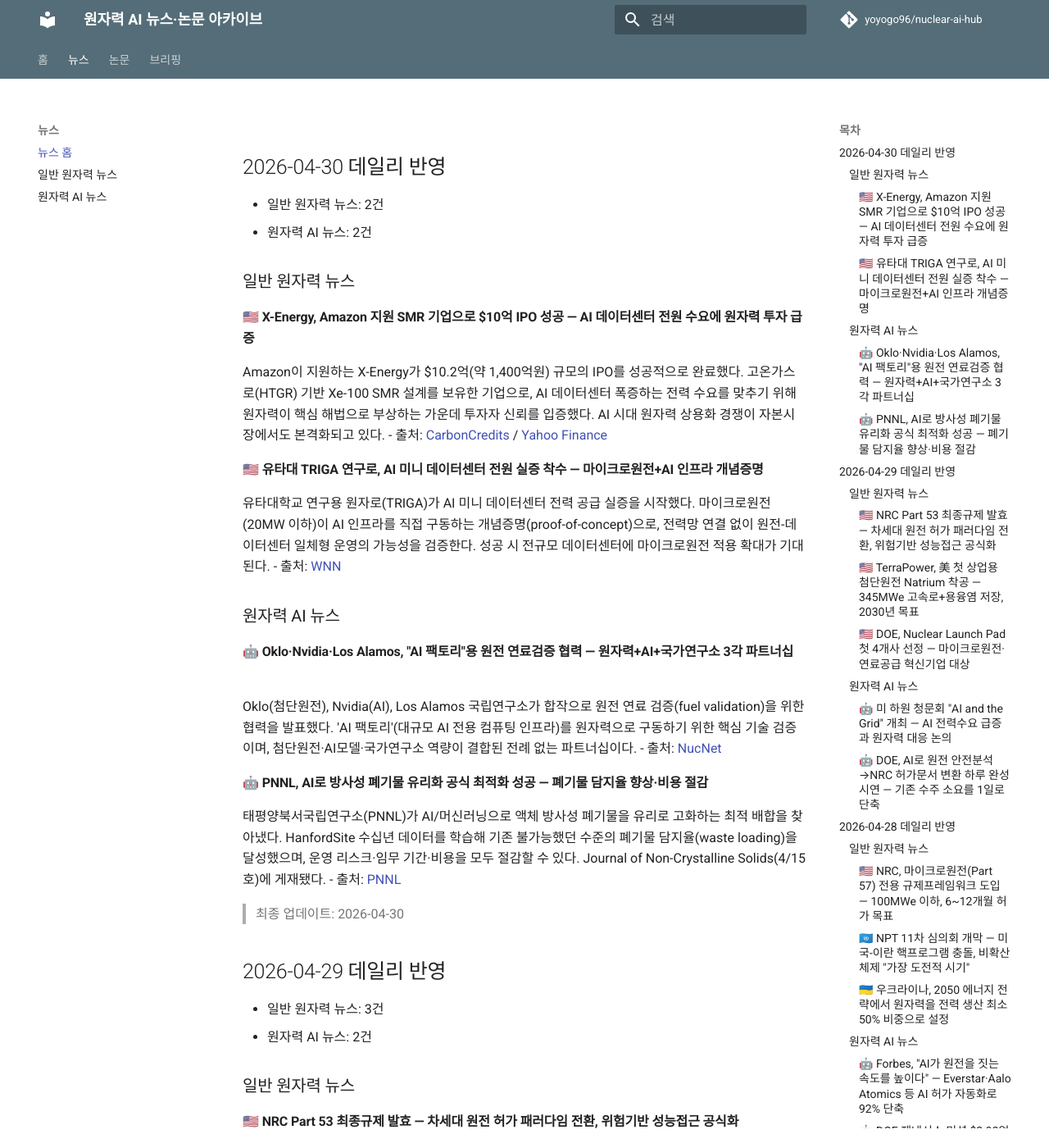
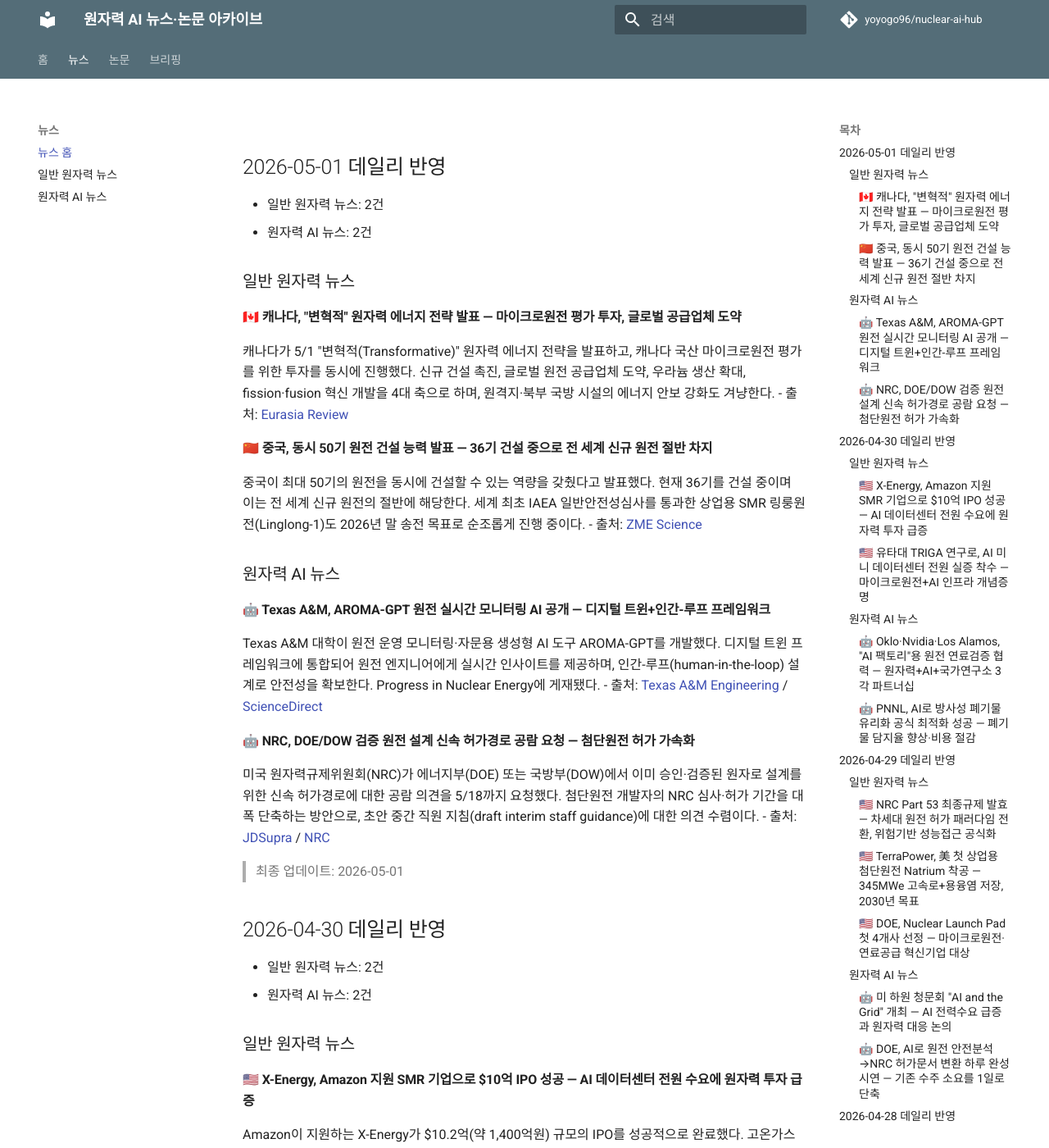
Before and after one commit to yoyogo96/nuclear-ai-hub, an MkDocs documentation site: the page built from docs/news/index.md, in a window 1280 px wide and 1400 px high. Shown: the whole window at 82% size. Built offline with MkDocs 1.6.1 and Material for MkDocs 9.7.7, drawn with Linux system fonts in a browser that asks for light colours; comment, search, counter and statistics services are not loaded; some of the changed text lies outside the part shown.

Commit message:
📰 2026-05-01 데일리 업데이트: 캐나다 원자력전략, 중국 50기 건설, AROMA-GPT 논문

```diff
--- a/docs/briefings/index.md
+++ b/docs/briefings/index.md
@@ -1,3 +1,21 @@
+## 2026-05-01 데일리 브리핑
+
+### 오늘의 3줄 요약
+1. 캐나다가 "변혁적" 원자력 에너지 전략 발표 — 마이크로원전 평가 투자와 글로벌 공급업체 도약을 4대 축으로 제시.
+2. 중국, 최대 50기 동시 건설 능력 발표 — 36기 건설 중으로 전 세계 신규 원전 절반 차지, 링룽원전 SMR 올해 송전 목표.
+3. Texas A&M, AROMA-GPT 원전 모니터링 AI를 Progress in Nuclear Energy에 게재 — 디지털 트윈+인간-루프 실시간 안전 감시 시스템.
+
+### 주요 뉴스 키워드
+캐나다 원자력 전략, 중국 50기 동시건설, AROMA-GPT, NRC 신속허가경로, 마이크로원전
+
+### 관련 링크
+- [캐나다 원자력 전략 (Eurasia Review)](https://www.eurasiareview.com/01052026-canada-unveils-new-nuclear-strategy-and-microreactor-initiative/)
+- [중국 50기 건설 (ZME Science)](https://www.zmescience.com/science/news-science/china-says-it-can-now-build-50-nuclear-reactors-at-once-what-about-the-united-states/)
+- [AROMA-GPT (Texas A&M)](https://news.engineering.tamu.edu/news/2026/04/29/bridging-ai-and-nuclear-power-for-enhanced-reactor-safety/)
+- [NRC 신속허가경로 (JDSupra)](https://www.jdsupra.com/legalnews/the-nrc-seeks-public-comment-by-may-18-6440235/)
+
+---
+
 ## 2026-04-30 데일리 브리핑
 
 ### 오늘의 3줄 요약
--- a/docs/news/index.md
+++ b/docs/news/index.md
@@ -1,3 +1,29 @@
+## 2026-05-01 데일리 반영
+- 일반 원자력 뉴스: 2건
+- 원자력 AI 뉴스: 2건
+
+### 일반 원자력 뉴스
+
+#### 🇨🇦 캐나다, "변혁적" 원자력 에너지 전략 발표 — 마이크로원전 평가 투자, 글로벌 공급업체 도약
+캐나다가 5/1 "변혁적(Transformative)" 원자력 에너지 전략을 발표하고, 캐나다 국산 마이크로원전 평가를 위한 투자를 동시에 진행했다. 신규 건설 촉진, 글로벌 원전 공급업체 도약, 우라늄 생산 확대, fission·fusion 혁신 개발을 4대 축으로 하며, 원격지·북부 국방 시설의 에너지 안보 강화도 겨냥한다.
+- 출처: [Eurasia Review](https://www.eurasiareview.com/01052026-canada-unveils-new-nuclear-strategy-and-microreactor-initiative/)
+
+#### 🇨🇳 중국, 동시 50기 원전 건설 능력 발표 — 36기 건설 중으로 전 세계 신규 원전 절반 차지
+중국이 최대 50기의 원전을 동시에 건설할 수 있는 역량을 갖췄다고 발표했다. 현재 36기를 건설 중이며 이는 전 세계 신규 원전의 절반에 해당한다. 세계 최초 IAEA 일반안전성심사를 통과한 상업용 SMR 링룽원전(Linglong-1)도 2026년 말 송전 목표로 순조롭게 진행 중이다.
+- 출처: [ZME Science](https://www.zmescience.com/science/news-science/china-says-it-can-now-build-50-nuclear-reactors-at-once-what-about-the-united-states/)
+
+### 원자력 AI 뉴스
+
+#### 🤖 Texas A&M, AROMA-GPT 원전 실시간 모니터링 AI 공개 — 디지털 트윈+인간-루프 프레임워크
+Texas A&M 대학이 원전 운영 모니터링·자문용 생성형 AI 도구 AROMA-GPT를 개발했다. 디지털 트윈 프레임워크에 통합되어 원전 엔지니어에게 실시간 인사이트를 제공하며, 인간-루프(human-in-the-loop) 설계로 안전성을 확보한다. Progress in Nuclear Energy에 게재됐다.
+- 출처: [Texas A&M Engineering](https://news.engineering.tamu.edu/news/2026/04/29/bridging-ai-and-nuclear-power-for-enhanced-reactor-safety/) / [ScienceDirect](https://www.sciencedirect.com/science/article/pii/S0149197025005700)
+
+#### 🤖 NRC, DOE/DOW 검증 원전 설계 신속 허가경로 공람 요청 — 첨단원전 허가 가속화
+미국 원자력규제위원회(NRC)가 에너지부(DOE) 또는 국방부(DOW)에서 이미 승인·검증된 원자로 설계를 위한 신속 허가경로에 대한 공람 의견을 5/18까지 요청했다. 첨단원전 개발자의 NRC 심사·허가 기간을 대폭 단축하는 방안으로, 초안 중간 직원 지침(draft interim staff guidance)에 대한 의견 수렴이다.
+- 출처: [JDSupra](https://www.jdsupra.com/legalnews/the-nrc-seeks-public-comment-by-may-18-6440235/) / [NRC](https://www.nrc.gov)
+
+> 최종 업데이트: 2026-05-01
+
 ## 2026-04-30 데일리 반영
 - 일반 원자력 뉴스: 2건
 - 원자력 AI 뉴스: 2건
--- a/docs/papers/index.md
+++ b/docs/papers/index.md
@@ -1,3 +1,17 @@
+# 2026-05-01 업데이트
+
+## [AROMA-GPT: Advanced Reactor Operation and Monitoring Assistant using Generative Pre-trained Transformer](https://www.sciencedirect.com/science/article/pii/S0149197025005700) (Progress in Nuclear Energy, 2026)
+- 저자: Zavier Ndum Ndum, Yang Liu
+- 연도/저널: 2026, Progress in Nuclear Energy
+- 한 줄 요약: 원전 운영 모니터링·자문을 위한 생성형 AI 도구 AROMA-GPT를 디지털 트윈 프레임워크에 통합, 실시간 인사이트 제공과 인간-루프 안전 설계를 결합한 차세대 원전 AI 비서 시스템.
+
+### 핵심 기여
+1. 원전 디지털 트윈 기반 실시간 모니터링·자문 생성형 AI 아키텍처 설계
+2. 인간-루프(human-in-the-loop) 설계로 안전성·신뢰성 확보
+3. 워크플로우 자동화, 기술 지식 검색, 운전자 훈련 지원 기능 통합
+
+---
+
 # 2026-04-30 업데이트
 
 ## [RADIANT-LLM: Agentic RAG Framework for Reliable Decision Support in Safety-Critical Nuclear Engineering](https://arxiv.org/abs/2604.22755) (arXiv, 2026-04)
```
